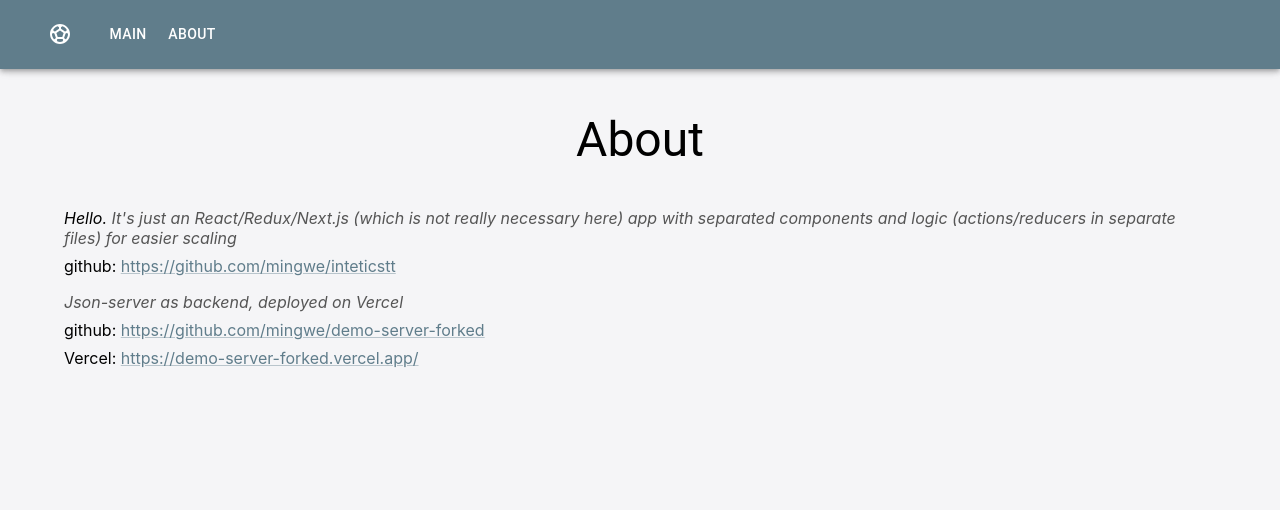
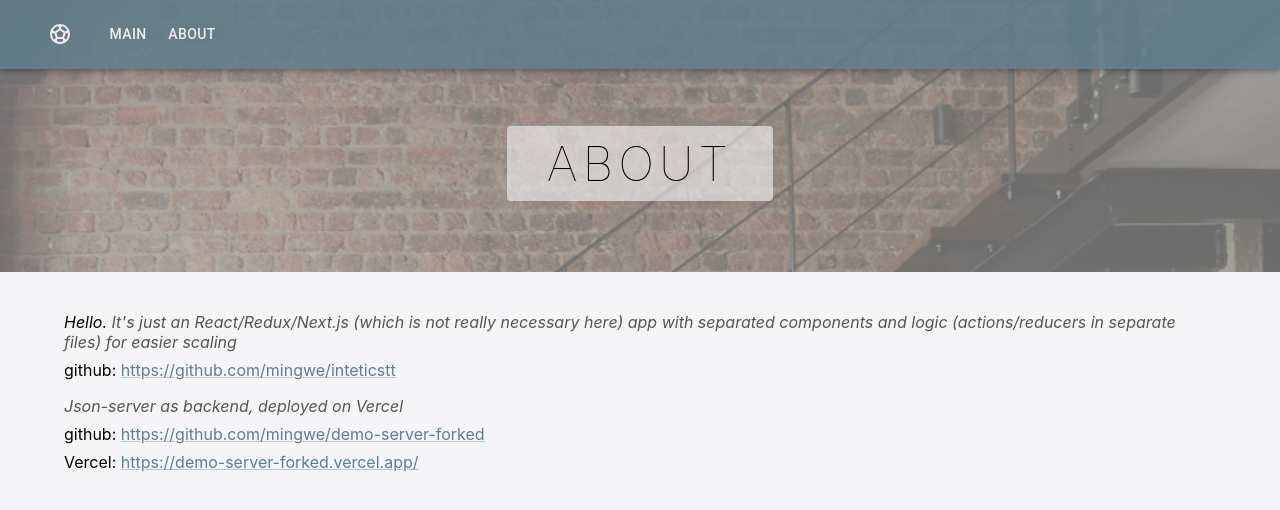
Before and after one commit to mingwe/inteticstt, a Next.js app: page /about in a window 1280 px wide. Shown: the top 510 px of the page. Built offline with nearby package versions, Linux system fonts and the light colour scheme.

Commit message:
some styling and anim

```diff
--- a/package.json
+++ b/package.json
@@ -6,6 +6,7 @@
   "dependencies": {
     "@emotion/react": "^11.10.6",
     "@emotion/styled": "^11.10.6",
+    "@formkit/auto-animate": "^1.0.0-beta.6",
     "@mui/icons-material": "^5.11.11",
     "@mui/material": "^5.11.14",
     "@reduxjs/toolkit": "^1.9.3",
@@ -20,6 +21,7 @@
     "prop-types": "^15.8.1",
     "react": "^18.2.0",
     "react-dom": "^18.2.0",
+    "react-parallax": "^3.5.1",
     "react-redux": "^8.0.5",
     "react-router-dom": "^6.10.0",
     "react-scripts": "5.0.1",
--- a/pages/index.js
+++ b/pages/index.js
@@ -8,7 +8,7 @@ import { Filters } from '../src/components/filters'
 
 const Shop = () => {
   return (
-    <MainContainer title="Shop page" keywords="shop">
+    <MainContainer title="John Doe's store" keywords="store">
       <Grid item xs={12} p={2}>
         <Search/>
       </Grid>
--- a/src/components/filters/index.js
+++ b/src/components/filters/index.js
@@ -27,7 +27,7 @@ export const Filters = () => {
 
   return (
     <>
-      <FilterContainer title={'Category'}>
+      <FilterContainer title={'Color'}>
         <FilterColor
           list={colorsList}
           selected={selectedColors}
--- a/src/components/navbar/index.js
+++ b/src/components/navbar/index.js
@@ -30,7 +30,7 @@ const Navbar = ({pages}) => {
 
 
   return (
-    <AppBar position="fixed">
+    <AppBar position="fixed" sx={{ opacity: 0.85 }}>
       <Container maxWidth="xl">
         <Toolbar disableGutters>
           <Box sx={{ flexGrow: 1, display: { xs: 'flex', md: 'none' } }}>
--- a/src/components/products/index.js
+++ b/src/components/products/index.js
@@ -1,5 +1,4 @@
 import React, { useEffect } from 'react'
-import { Grid } from '@mui/material'
 import { useDispatch, useSelector } from 'react-redux'
 import { ProductsList } from './components/ProductsList'
 import { getProducts } from '../../redux/actions/products'
@@ -17,8 +16,6 @@ export const Products = () => {
   )
 
   return (
-    <Grid container spacing={2}>
-      <ProductsList products={products}/>
-    </Grid>
+    <ProductsList products={products}/>
   )
 }
--- /dev/null
+++ b/src/components/ui-components/PageTitle.js
@@ -0,0 +1,23 @@
+import React from 'react'
+import { Typography } from '@mui/material'
+
+export const PageTitle = ({ children }) => {
+  return (
+    <Typography
+      variant={'h3'}
+      component={'span'}
+      sx={{
+        backgroundColor: 'rgba(245, 245, 247, 0.6)',
+        borderRadius: '4px',
+        fontFamily: 'revert',
+        fontWeight: '100',
+        letterSpacing: '5px',
+        textTransform: 'uppercase'
+      }}
+      py={1}
+      px={5}
+    >
+      {children}
+    </Typography>
+  )
+}
--- a/src/containers/MainContainer.js
+++ b/src/containers/MainContainer.js
@@ -1,12 +1,14 @@
 import React from 'react'
 import Navbar from '../components/navbar'
 import Head from 'next/head'
-import { Container, createTheme, Grid, ThemeProvider, Typography } from '@mui/material'
+import { Container, createTheme, Grid, ThemeProvider, Box } from '@mui/material'
 import { blueGrey, grey } from '@mui/material/colors'
 import { Provider } from 'react-redux'
 import store from '../redux/store/store'
 import { LoaderGeneric } from '../components/utils/LoaderGeneric'
 import { ErrorGeneric } from '../components/utils/ErrorGeneric'
+import { Parallax } from 'react-parallax'
+import { PageTitle } from '../components/ui-components/PageTitle'
 
 const pages = [ // temp list here, sure it needs to be done via props to keep container 'clear'
   {
@@ -41,30 +43,30 @@ export const MainContainer = ({ children, title, keywords }) => {
       <ThemeProvider theme={redTheme}>
         <Provider store={store}>
           <Grid container>
-            <Grid item xs={12} my={5}>
+            <Grid item xs={12}>
               <Navbar pages={pages}/>
             </Grid>
           </Grid>
+          <Parallax bgImage={'/loftbg2.png'} strength={500}>
             <Container>
-            <Grid container>
+              <Grid container py={5} my={5} mb={4} pb={4}>
                 <Grid item xs={12} pb={2}>
                   <LoaderGeneric />
                   <ErrorGeneric />
                 </Grid>
                 <Grid item xs={12}>
-                <Typography
-                  variant={'h3'}
-                  textAlign={'center'}
-                  mt={2}
-                >
+                  <Box py={2} mt={3} textAlign={'center'}>
+                    <PageTitle>
                       {title}
-                </Typography>
-              </Grid>
-              <Grid item xs={12}>
-                <Grid container pt={5}>
-                  {children}
+                    </PageTitle>
+                  </Box>
                 </Grid>
               </Grid>
+            </Container>
+          </Parallax>
+          <Container>
+            <Grid container py={5} mb={5}>
+              {children}
             </Grid>
           </Container>
         </Provider>
```
Also changed, not shown: src/components/products/components/Product.js (+12 -1 lines), src/components/products/components/ProductsList.js (+16 -4 lines), src/containers/PaperContainer.js (added, +8 -0 lines), public/loftbg2.png (added), 1 other file (tests, documents, lock files or other folders). Lines whose indentation alone changed are shown as unchanged.
